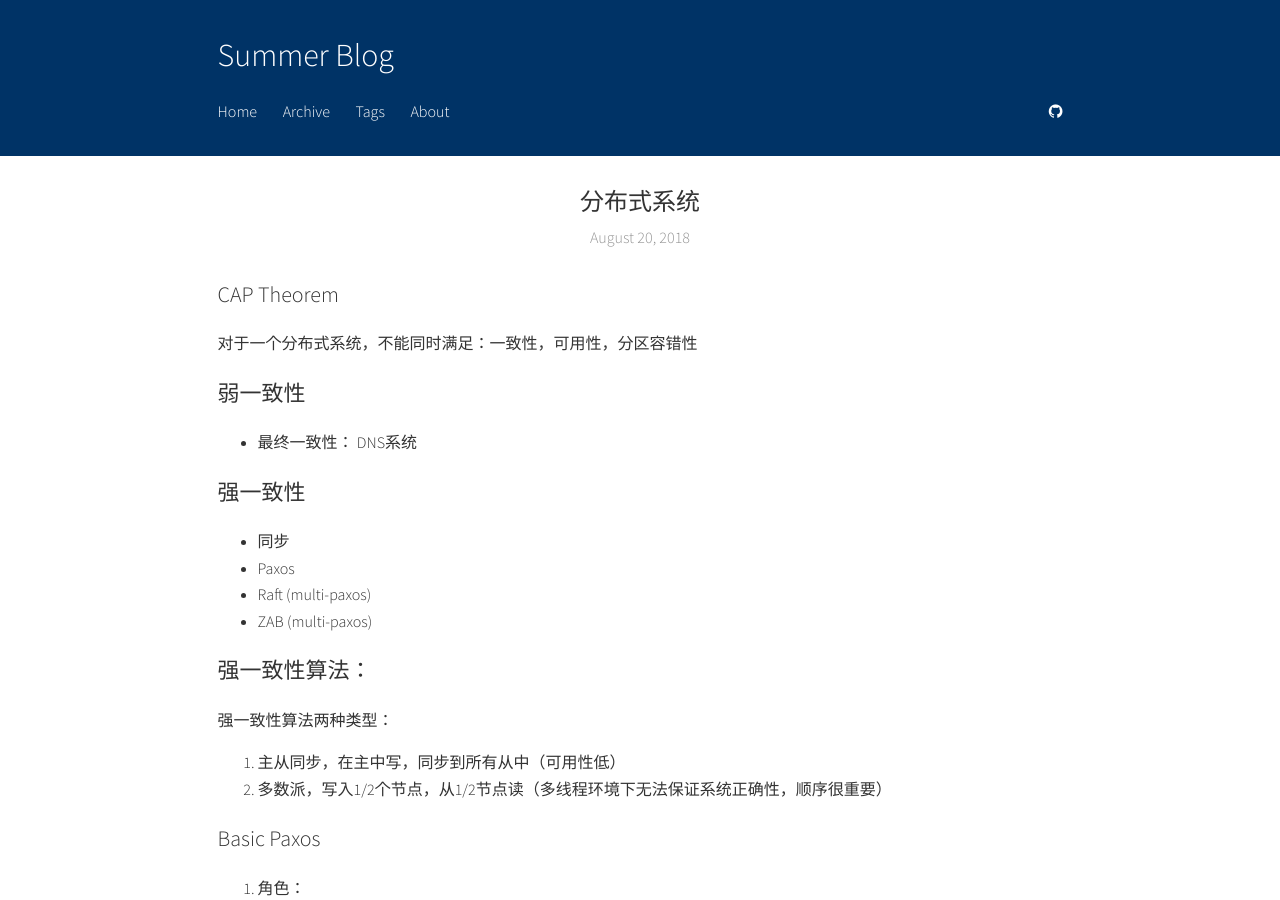
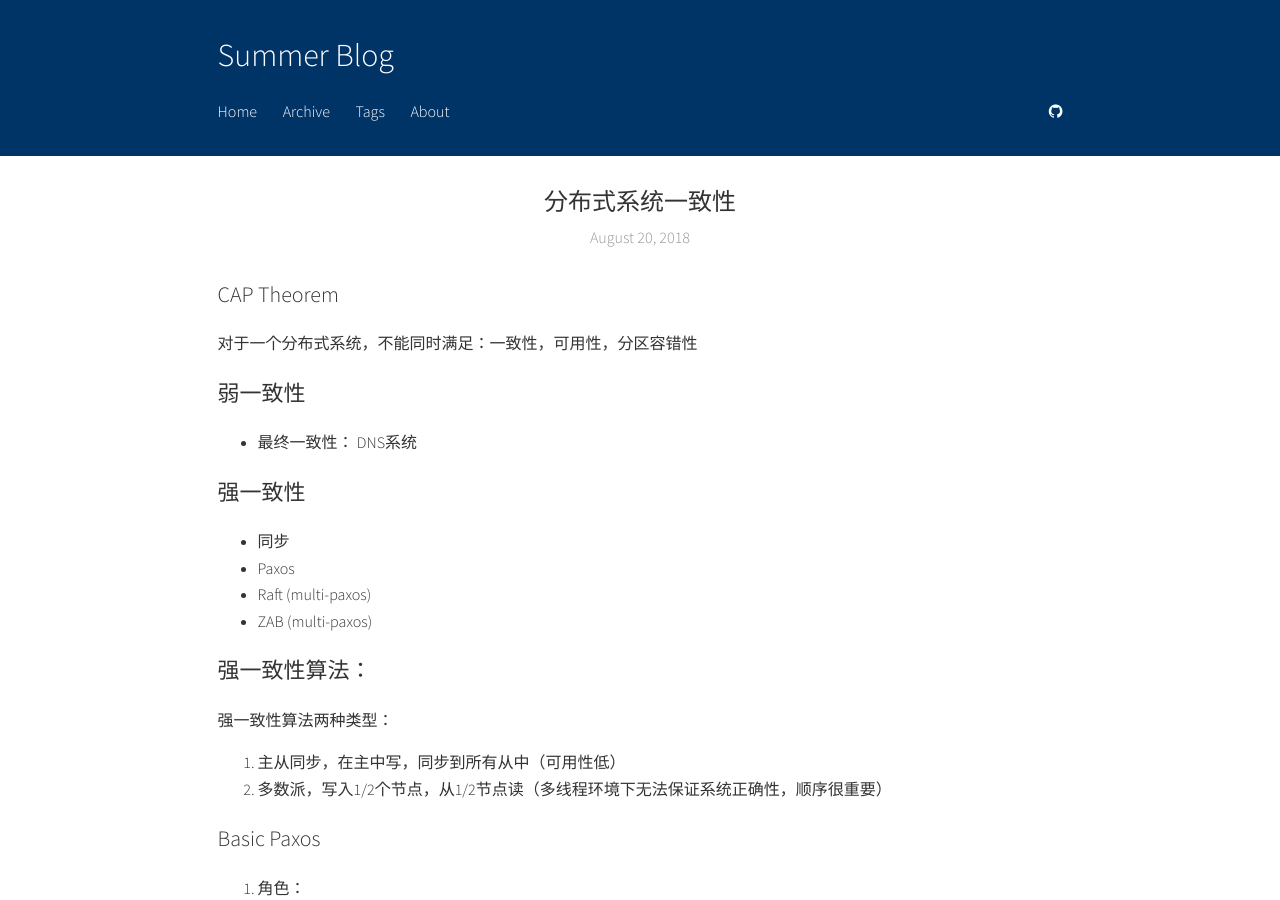
Before and after one commit to summer00/summer00.github.io, a Jekyll site: the page built from _posts/2018-08-20-distributed-consensus.md, in a window 1280 px wide and 900 px high. Built offline with Jekyll 4.4.1, drawn with Linux system fonts in a browser that asks for light colours; comment, search, counter and statistics services are not loaded.

Commit message:
change title

```diff
--- a/_posts/2018-08-20-distributed-consensus.md
+++ b/_posts/2018-08-20-distributed-consensus.md
@@ -1,5 +1,5 @@
 ---
-title:  "分布式系统"
+title:  "分布式系统一致性"
 date:   2018-08-20 15:00:00 +0800
 categories: [distributed]
 ---
```
